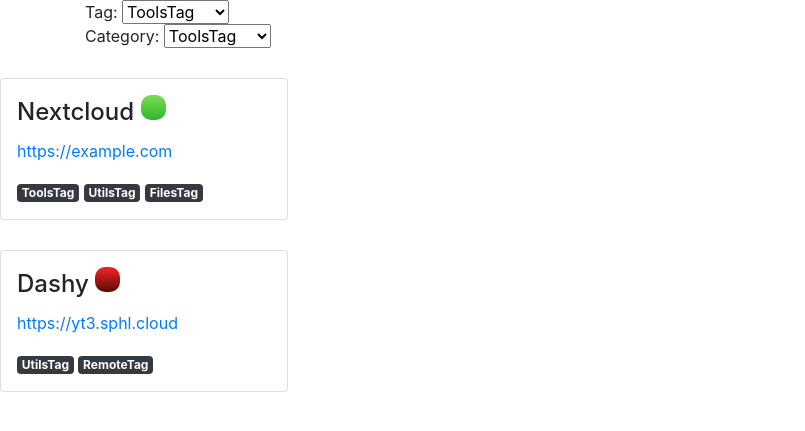
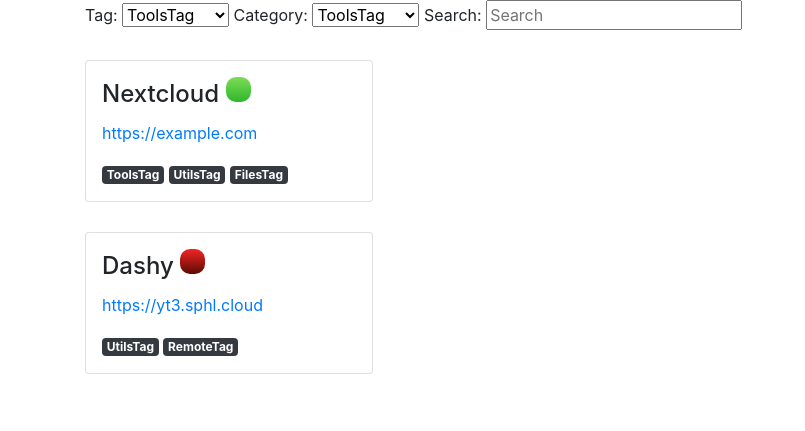
Before and after one commit to avezou/hommy, a Flask app: page / in a window 1280 px wide. Shown: the part 56-487 px from the top of the page, without its empty margins (0-805 px from the left). Run offline with Flask 3, Linux system fonts and the light colour scheme; data comes from the database, SQL or seed files in the repository; data that the repository does not hold is empty; some libraries are stand-ins or nearby versions.

Commit message:
Added local scipt file and fuzzy search implemented.

```diff
--- a/static/js/scripts.js
+++ b/static/js/scripts.js
@@ -15,3 +15,11 @@
 //         .map(function(i,v){
 //             if(v.toLowerCase().indexOf(query.toLowerCase())!=-1){return v}
 //         }).get()
+$(document).ready(function(){
+    $("#mySearch").on("keyup", function() {
+      var value = $(this).val().toLowerCase();
+      $("#myList div").filter(function() {
+        $(this).toggle($(this).text().toLowerCase().indexOf(value) > -1)
+      });
+    });
+  });
--- a/templates/base.html
+++ b/templates/base.html
@@ -34,5 +34,6 @@
     <script src="https://code.jquery.com/jquery-3.3.1.slim.min.js" integrity="sha384-q8i/X+965DzO0rT7abK41JStQIAqVgRVzpbzo5smXKp4YfRvH+8abtTE1Pi6jizo" crossorigin="anonymous"></script>
     <script src="https://cdnjs.cloudflare.com/ajax/libs/popper.js/1.14.7/umd/popper.min.js" integrity="sha384-UO2eT0CpHqdSJQ6hJty5KVphtPhzWj9WO1clHTMGa3JDZwrnQq4sF86dIHNDz0W1" crossorigin="anonymous"></script>
     <script src="https://stackpath.bootstrapcdn.com/bootstrap/4.3.1/js/bootstrap.min.js" integrity="sha384-JjSmVgyd0p3pXB1rRibZUAYoIIy6OrQ6VrjIEaFf/nJGzIxFDsf4x0xIM+B07jRM" crossorigin="anonymous"></script>
+    <script src="{{ url_for('static', filename='js/scripts.js') }}"></script>
   </body>
 </html>
--- a/templates/index.html
+++ b/templates/index.html
@@ -9,17 +9,19 @@
           <option value="{{ tag }}">{{ tag['tag'] }}</option>
         {% endfor %}
       </select>
-    </div>
+
       <span>Category:</span>
       <select id='myCategories'>
         {% for cat in categories %}
           <option value="{{ cat }}">{{ cat['tag'] }}</option>
         {% endfor %}
       </select>
+      <span>Search:</span>
+      <input type="text" id="mySearch" placeholder="Search">
     </div>
 </section>
   {% for app, tags in apps.items() %}
-        <div class="card" style="width: 18rem; margin-bottom: 30px;">
+      <div class="card" style="width: 18rem; margin-bottom: 30px;" id="myList">
         <div class="card-body p-3">
           <h4 class="card-title">{{ app['name'] }}
           {% if app['alive'] == 1 %}
```
Lines whose indentation alone changed are shown as unchanged.
